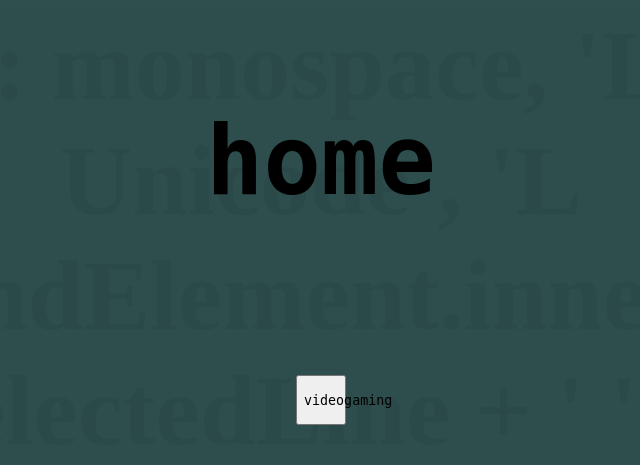
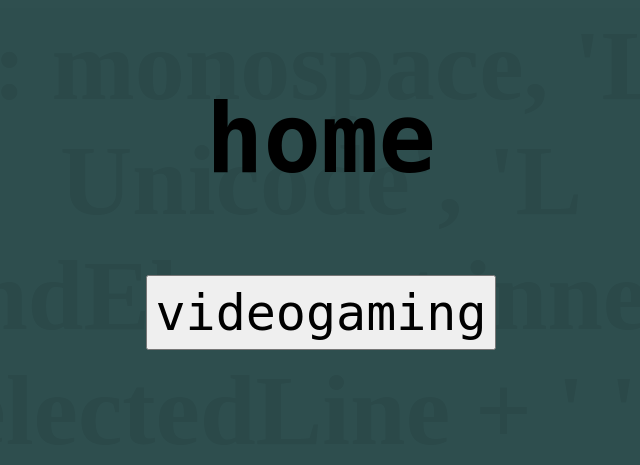
Before and after one commit to brenman60/brenman60-Website, a PHP site: page / in a window 1280 px wide. Shown: the top 465 px of the page, without its empty margins (319-959 px from the left). Run offline with PHP 8.4, Linux system fonts and the light colour scheme.

Commit message:
Button tweaks

```diff
--- a/css/default.css
+++ b/css/default.css
@@ -16,12 +16,13 @@ body {
 }
 
 #videogamingButton {
-    width: 50px;
-    height: 50px;
+    font-size: 50px;
+    width: 350px;
+    height: 75px;
     position: absolute;
     top: 50%;
     left: 50%;
-    margin: -25px 0 0 -25px;
+    margin: -125px 0 0 -175px; /* first value is for y second for x */
 }
 
 #backgroundText {
@@ -69,22 +70,6 @@ body {
 
     to {
         font-size: 90px;
-        padding-top: .75em;
+        padding-top: .25em;
     }
 }
-
-@keyframes rotateBackAndForth {
-    from {
-        transform: rotate(45deg);
-    }
-
-    to {
-        transform: rotate(-45deg);
-    }
-}
-
-@keyframes resetRotation {
-    to {
-        transform: rotateZ(0deg);
-    }
-}
--- a/js/mouseButtons.js
+++ b/js/mouseButtons.js
@@ -3,7 +3,7 @@ function sleep(ms) {
 }
 
 async function startButtonRotation(element) {
-    element.style.transform = "rotate(-7.5deg)";
+    element.style.transform = "rotate(-2.5deg)";
     element.style.transition = "transform .5s linear";
 }
 
```
